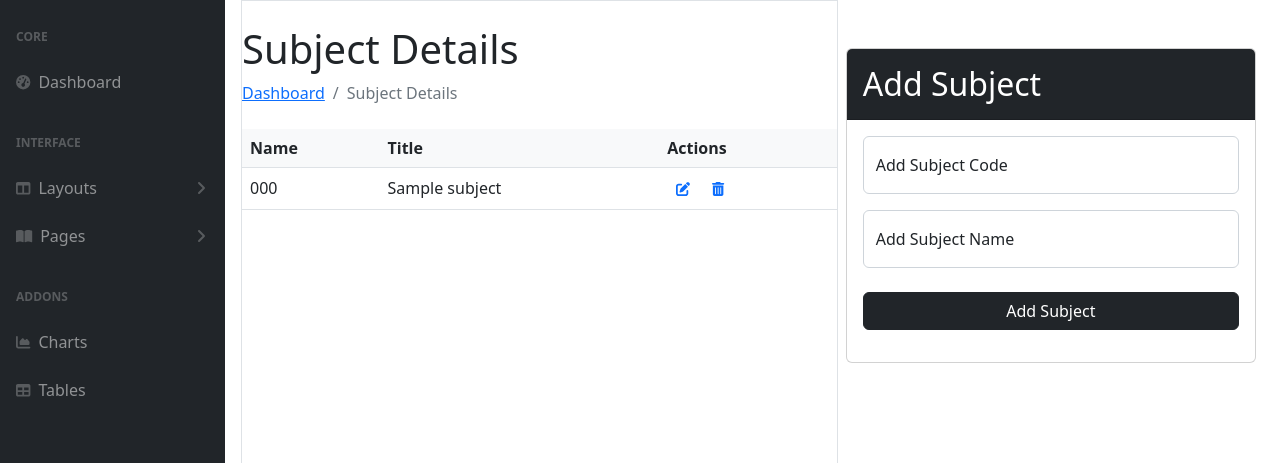
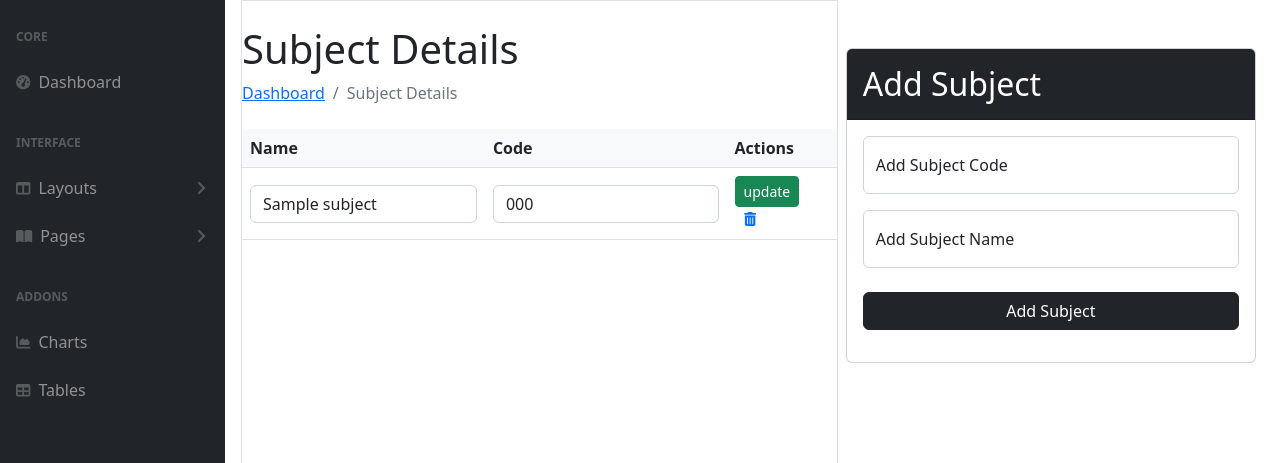
Before and after one commit to Ravindu-lasal/LMS-System, a PHP site: page /pages/admin/subject.php in a window 1280 px wide. Shown: the part 56-519 px from the top of the page. Run offline with PHP 8.4, Linux system fonts and the light colour scheme; tables that the repository leaves empty or names only in its code hold one stand-in row (values such as "Sample post"); a stand-in replaces the project's code that opens the database connection; some libraries are stand-ins or nearby versions.

Commit message:
set subject update function

```diff
--- a/learning-mangement-system/pages/admin/subject.php
+++ b/learning-mangement-system/pages/admin/subject.php
@@ -15,10 +15,22 @@ if (isset($_POST["id"])) {
 
 <?php
 
+if (isset($_POST['subject_id'])) {
+    $subject_id = $_POST['subject_id'];
+    $subject_name = $_POST['subject_name'];
+    $subject_code = $_POST["subject_code"];
+
+    $sql = "UPDATE subject SET subject_code = ?, subject_name = ? WHERE subject_id = ?";
+    $stmt = $conn->prepare($sql);
+    $stmt->bind_param("ssi", $subject_code, $subject_name, $subject_id);
+    $stmt->execute();
+}
+
 if ($_SERVER["REQUEST_METHOD"] == "POST") {
 
     $subject_code = trim($_POST['subject_code']);
     $subject_name = trim($_POST['subject_name']);
+
 
     if (empty($subject_code) || empty($subject_name)) {
         header('location:./subject.php?massage=Subject code and subject name are required.!');
@@ -165,7 +177,7 @@ if ($_SERVER["REQUEST_METHOD"] == "POST") {
                             <thead class="bg-light">
                                 <tr>
                                     <th>Name</th>
-                                    <th>Title</th>
+                                    <th>Code</th>
                                     <th>Actions</th>
 
                                 </tr>
@@ -176,17 +188,23 @@ if ($_SERVER["REQUEST_METHOD"] == "POST") {
                                 ?>
 
                                     <tr>
-                                        <td><?php echo $subject['subject_code'] ?></td>
+                                        <form id="subjectUpdateForm">
+                                            <td>
+                                                <input type="text" name="name" value="<?php echo $subject['subject_name'] ?>" class="form-control">
+                                            </td>
 
-                                        <td><?php echo $subject['subject_name'] ?></td>
                                             <td>
-                                            <button type="button" class="btn btn-link btn-sm btn-rounded">
-                                                <i class="fas fa-edit"></i>
+                                                <input type="text" name="title" value="<?php echo $subject['subject_code'] ?>" class="form-control">
+                                            </td>
+                                            <td>
+                                                <button type="submit" class="btn btn-success btn-sm" onclick="updateSubject(<?php echo $subject['subject_id'] ?>,event)">
+                                                    update
                                                 </button>
                                                 <button type="button" class="btn btn-link btn-sm btn-rounded">
                                                     <i class="fas fa-trash-alt" onclick="deleteUser(<?php echo $subject['subject_id'] ?>,event)"></i>
                                                 </button>
                                             </td>
+                                        </form>
                                     </tr>
                                 <?php } ?>
 
@@ -228,7 +246,6 @@ if ($_SERVER["REQUEST_METHOD"] == "POST") {
                 <div class="container-fluid px-4">
                     <div class="d-flex align-items-center justify-content-between small">
                         <div class="text-muted">Copyright &copy; Bus Managment System easy 2024</div>
-
                     </div>
                 </div>
             </footer>
@@ -248,8 +265,42 @@ if ($_SERVER["REQUEST_METHOD"] == "POST") {
                 }
             }
             xhr.send(`id=${subjectId}`);
+        }
 
 
+
+        function updateSubject(subjectId, event) {
+            event.preventDefault(); // Prevent the form from submitting traditionally
+
+            // Select the form fields
+            const nameField = document.querySelector(`input[name="name"]`);
+            const codeField = document.querySelector(`input[name="title"]`);
+
+            const name = nameField.value.trim();
+            const code = codeField.value.trim();
+
+            if (!name || !code) {
+                alert("Both subject name and code are required!");
+                return;
+            }
+
+            // Prepare the AJAX request
+            const xhr = new XMLHttpRequest();
+            xhr.open('POST', 'subject.php');
+            xhr.setRequestHeader('Content-Type', 'application/x-www-form-urlencoded');
+
+            // Handle the response
+            xhr.onload = () => {
+                if (xhr.status === 200) {
+                    alert('Subject updated successfully!');
+                    window.location.reload(); // Reload the page to show updated data
+                } else {
+                    alert('Error updating subject. Please try again.');
+                }
+            };
+
+            // Send data
+            xhr.send(`subject_id=${subjectId}&subject_name=${encodeURIComponent(name)}&subject_code=${encodeURIComponent(code)}`);
         }
     </script>
 </body>
```
Lines whose indentation alone changed are shown as unchanged.
